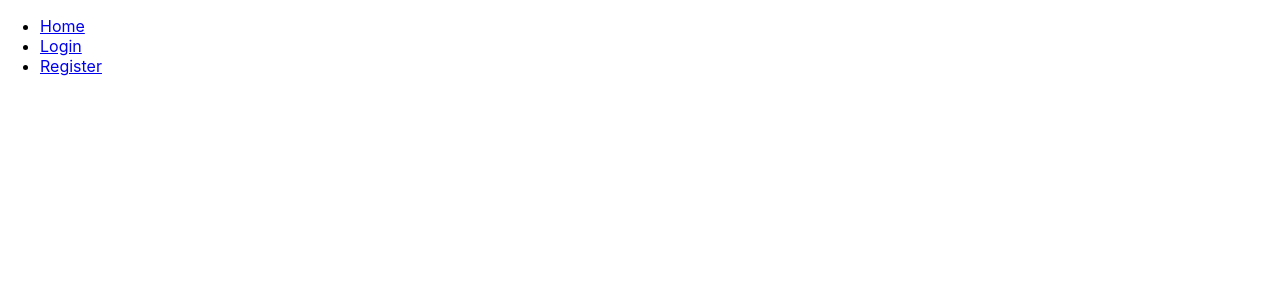
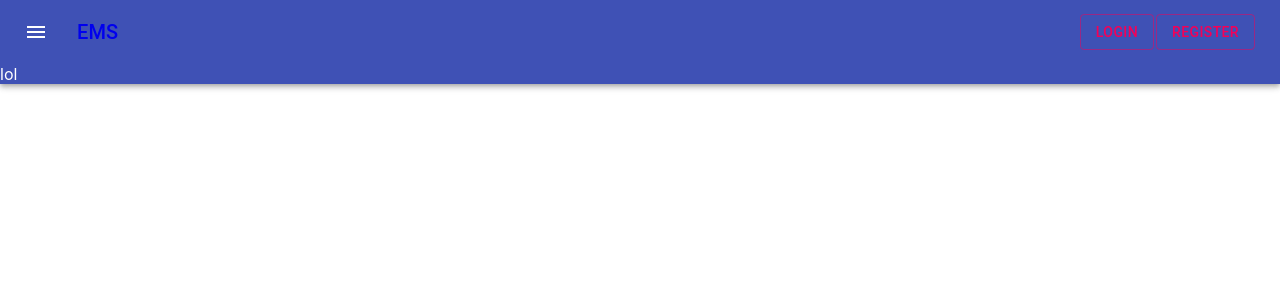
Before and after one commit to AssafZvigoren/ems-client, a React (Create React App) app: page / in a window 1280 px wide. Shown: the top 300 px of the page. Built offline with nearby package versions, Linux system fonts and the light colour scheme.

Commit message:
add links with drawer and horrible design

```diff
--- a/package.json
+++ b/package.json
@@ -4,6 +4,7 @@
   "private": true,
   "dependencies": {
     "@material-ui/core": "^4.11.3",
+    "@material-ui/icons": "^4.11.2",
     "@testing-library/jest-dom": "^5.11.4",
     "@testing-library/react": "^11.1.0",
     "@testing-library/user-event": "^12.1.10",
--- a/src/components/welcome-page.tsx
+++ b/src/components/welcome-page.tsx
@@ -1,17 +1,84 @@
-import React from 'react'
+import React, {useState} from 'react'
 import {
   BrowserRouter as Router,
   Switch,
   Route,
   Link
-} from "react-router-dom";
-import { LoginForm, LoginFormOptions } from './login-form';
+} from "react-router-dom"
+import Drawer from "@material-ui/core/Drawer"
+import ListItem from '@material-ui/core/ListItem';
+import ListItemText from '@material-ui/core/ListItemText';
+import List from '@material-ui/core/List';
+import { LoginForm, LoginFormOptions } from './login-form'
+import { createStyles, makeStyles, Theme } from '@material-ui/core/styles'
+import AppBar from '@material-ui/core/AppBar'
+import Toolbar from '@material-ui/core/Toolbar';
+import Typography from '@material-ui/core/Typography';
+import Button from '@material-ui/core/Button';
+import IconButton from '@material-ui/core/IconButton';
+import MenuIcon from '@material-ui/icons/Menu';
+import ReactLogo from '../logo.svg'
+
+const useStyles = makeStyles((theme: Theme) =>
+  createStyles({
+    root: {
+      flexGrow: 1,
+    },
+    menuButton: {
+      marginRight: theme.spacing(2),
+    },
+    title: {
+      flexGrow: 1,
+    },
+    link: {
+      textDecoration: 'none',
+      padding: '1px'
+    },
+    list: {
+      width: '250px',
+    },
+  }),
+)
 
 export function WelcomePage() {
+  const [isDrawerDisplayed, setIsDrawerDisplayed] = useState(false)
+  const classes = useStyles()
+
+  function toggleDrawer(isOpen: boolean) {
+    setIsDrawerDisplayed(isOpen)
+  }
   return (
     <Router>
-      <div>
-        <nav>
+      <div className={classes.root}>
+        <AppBar position="static">
+        <Toolbar>
+          <IconButton edge="start" className={classes.menuButton} color="inherit" aria-label="menu" onClick={() => setIsDrawerDisplayed(true)}>
+            <MenuIcon />
+          </IconButton>
+          <Typography variant="h6" className={classes.title}>
+            <Link className={classes.link} to="/">EMS</Link>
+          </Typography>
+          <Link className={classes.link} to="/login"><Button variant="outlined" color="secondary">Login</Button></Link>
+          <Link className={classes.link} to="/register"><Button variant="outlined" color="secondary">Register</Button></Link>
+        </Toolbar>
+        <div className={classes.list}>
+        <React.Fragment key="drawer">
+        <Drawer
+          anchor="left"
+          open={isDrawerDisplayed}
+          onClose={() => toggleDrawer(false)}
+        >
+          <List>
+          {['Login','Register'].map((text) => (
+            <ListItem button key={text}>
+              <Link to={text}><ListItemText primary={text} onClick={() => toggleDrawer(false)} /></Link>
+            </ListItem>
+          ))}
+          </List>
+        </Drawer>
+      </React.Fragment>
+        </div>
+        {/* <nav>
           <ul>
             <li>
               <Link to="/">Home</Link>
@@ -23,7 +90,7 @@ export function WelcomePage() {
               <Link to="/register">Register</Link>
             </li>
           </ul>
-        </nav>
+        </nav> */}
         <Switch>
           <Route path="/login">
             <LoginForm onSubmit={() => {}} />
@@ -31,10 +98,12 @@ export function WelcomePage() {
           <Route path="/register">
             <LoginForm onSubmit={() => {}} option={LoginFormOptions.register} />
           </Route>
-          {/* <Route path="/">
-
-          </Route> */}
+          <Route path="/">
+            lol
+            {/* <img src={ReactLogo} alt="React Logo"/> */}
+          </Route>
         </Switch>
+        </AppBar>
       </div>
     </Router>
   )
```
Also changed, not shown: 1 other file (tests, documents, lock files or other folders).
